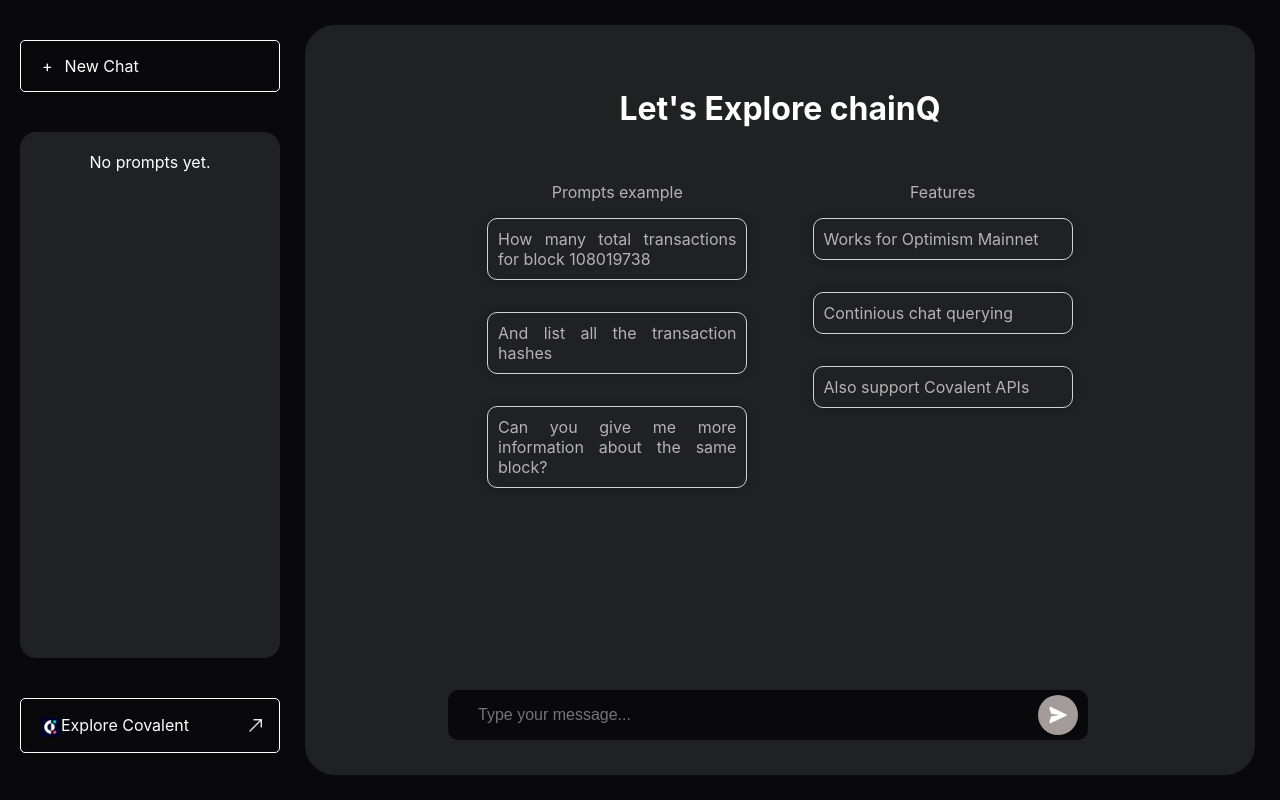
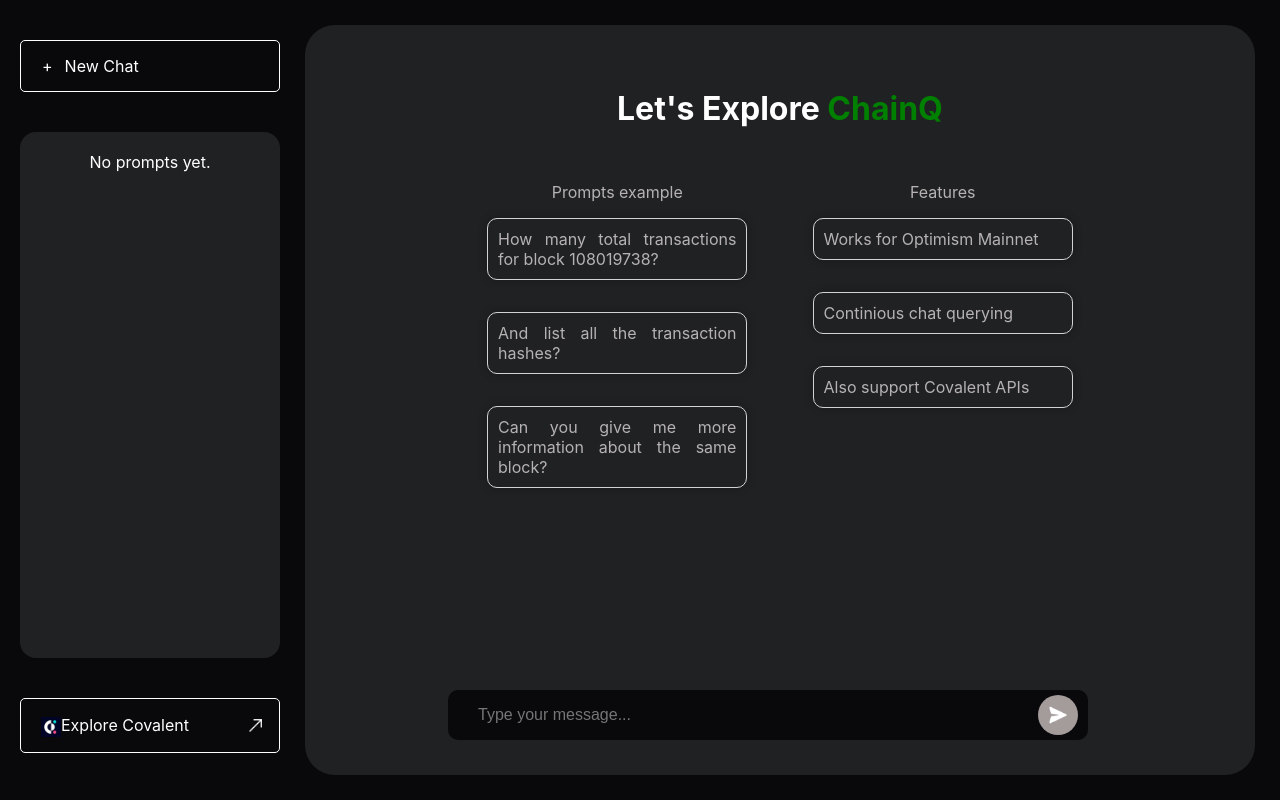
Before and after one commit to sarvagnakadiya/chainQ, a React (Create React App) app: page /chat-dashboard in a window 1280 px wide. Built offline with nearby package versions, Linux system fonts and the light colour scheme; the HTML template or start-up script is replaced by a standard one.

Commit message:
minor changes

```diff
--- a/src/components/EmptyComponent.jsx
+++ b/src/components/EmptyComponent.jsx
@@ -4,7 +4,11 @@
 function EmptyComponent() {
   return (
     <div style={{ width: "70%", margin: "0 auto" }}>
-      <h1 className="dash-title">Let's Explore chainQ</h1>
+      <h1 className="dash-title">
+        <div>
+          Let's Explore <span style={{ color: "green" }}>ChainQ</span>
+        </div>
+      </h1>
       <div className="common-que-flex">
         <div style={{ width: "40%", flexDirection: "column", display: "flex" }}>
           Prompts example
@@ -17,7 +21,7 @@
               boxShadow: "0 0 8px 0 rgba(0, 0, 0, 0.25)",
             }}
           >
-            How many total transactions for block 108019738
+            How many total transactions for block 108019738?
           </p>
           <p
             style={{
@@ -28,7 +32,7 @@
               boxShadow: "0 0 8px 0 rgba(0, 0, 0, 0.25)",
             }}
           >
-            And list all the transaction hashes
+            And list all the transaction hashes?
           </p>
           <p
             style={{
```
